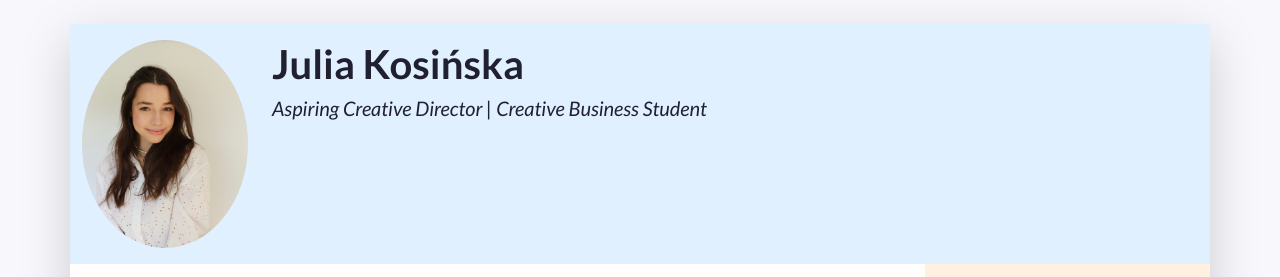
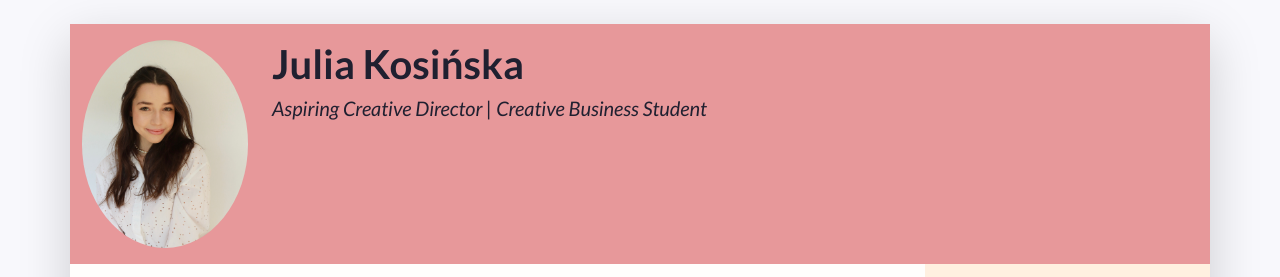
Before and after one commit to julkazbredy/JuliaCV, a plain HTML site: page index.html in a window 1280 px wide. Shown: the top 277 px of the page. Drawn offline with nearby package versions, Linux system fonts and the light colour scheme.

Commit message:
changed the background color

```diff
--- a/css/styles.css
+++ b/css/styles.css
@@ -14,7 +14,7 @@ body {
 /* Styles for custom classes in the document. (There are more, try to find them out!) */
 
 .resume-header {
-    background-color: #e0f0ff;
+    background-color: #E7989A;
 }
 
 .resume-main {
```
